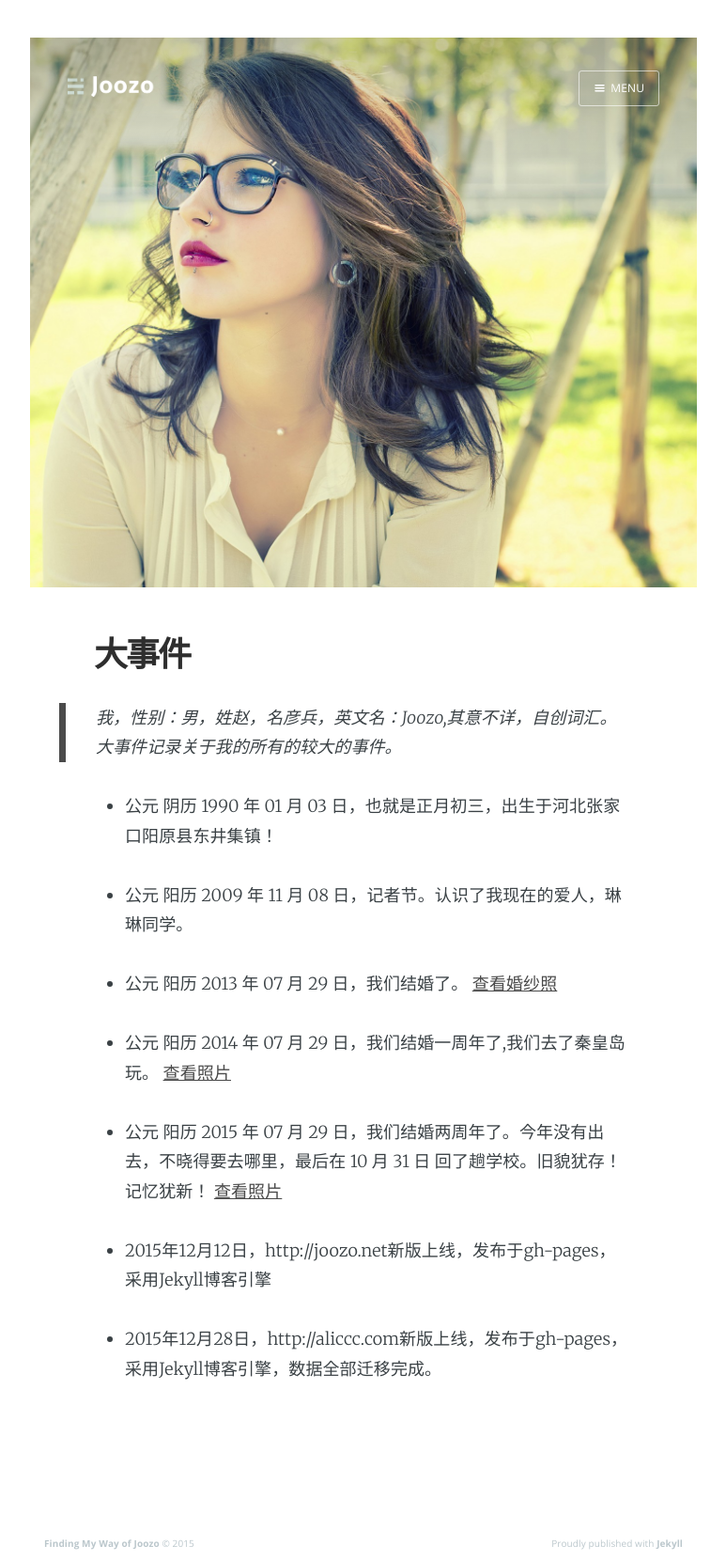
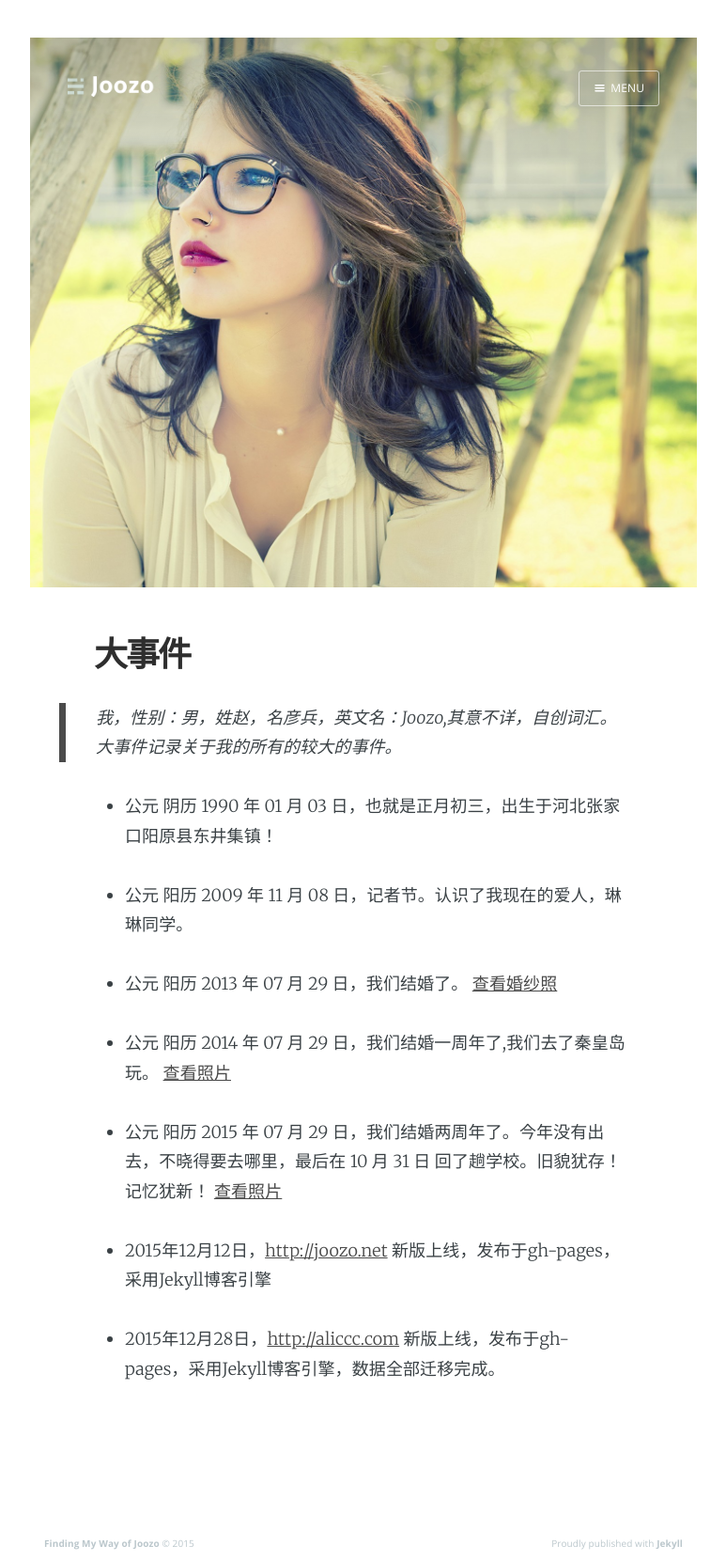
Before and after one commit to joo-studio/blog.joozo.cn, a Jekyll site: the page built from event.md, in a window 1280 px wide. Shown: the whole page at 94% size, without its empty margins (253-1026 px from the left). Built offline with Jekyll 4.4.1, drawn with Linux system fonts in a browser that asks for light colours; nearby versions of some CDN libraries; Markdown is read by kramdown in place of the engine named in the settings; some of the changed lines change nothing that is shown.

```diff
--- a/event.md
+++ b/event.md
@@ -22,6 +22,6 @@
 
 * 公元 阳历 2015 年 07 月 29 日，我们结婚两周年了。今年没有出去，不晓得要去哪里，最后在 10 月 31 日 回了趟学校。旧貌犹存！记忆犹新！ [查看照片](http://two.zhaoyanbing.cn/)
 
-* 2015年12月12日，http://joozo.net新版上线，发布于gh-pages，采用Jekyll博客引擎
+* 2015年12月12日，[http://joozo.net](http://joozo.net) 新版上线，发布于gh-pages，采用Jekyll博客引擎
 
-* 2015年12月28日，http://aliccc.com新版上线，发布于gh-pages，采用Jekyll博客引擎，数据全部迁移完成。
+* 2015年12月28日，[http://aliccc.com](http://aliccc.com) 新版上线，发布于gh-pages，采用Jekyll博客引擎，数据全部迁移完成。
```
